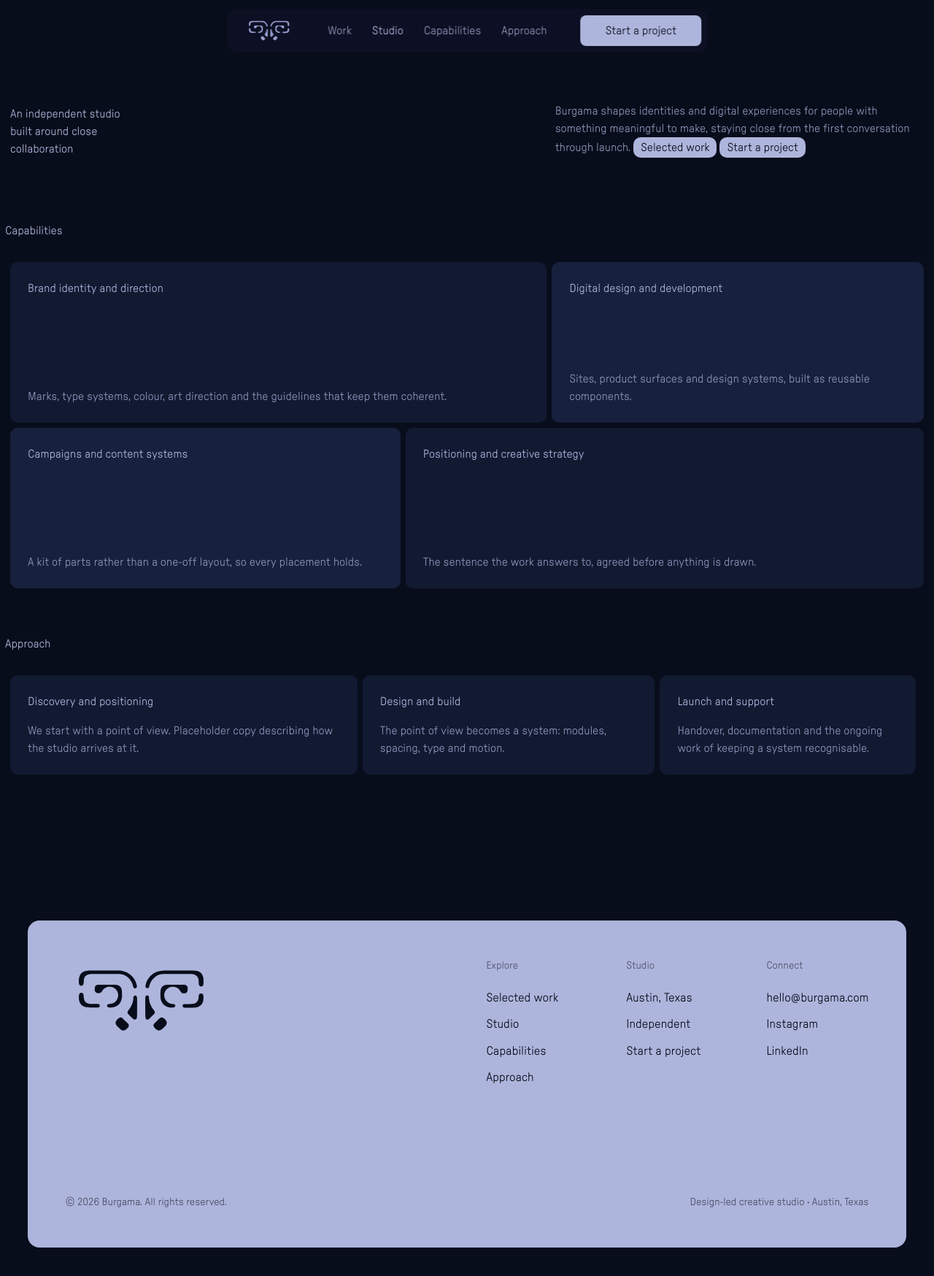
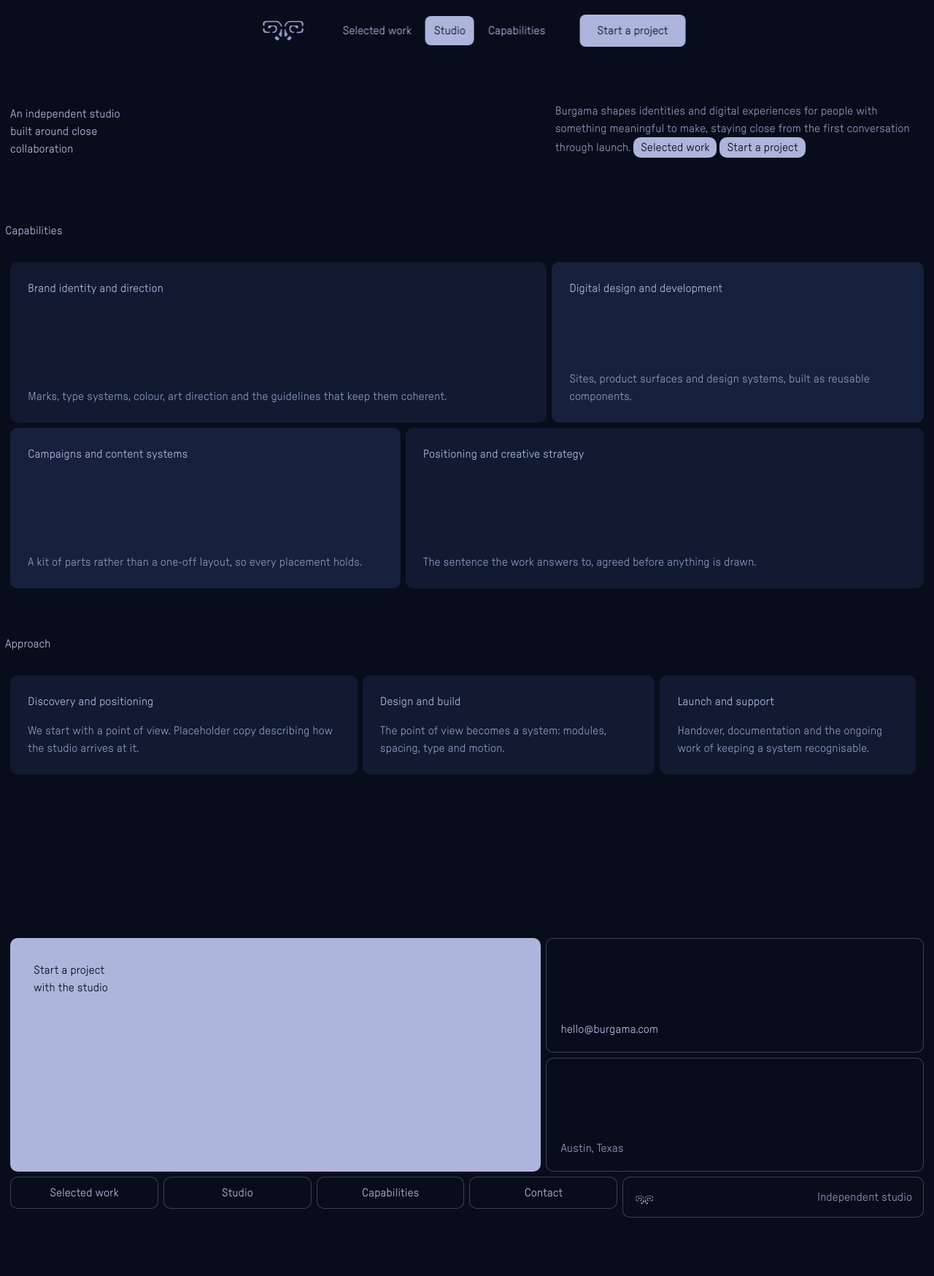
Before and after one commit to cedarandcactus/burgama-site-14.5, a Next.js app: page /studio in a window 1280 px wide. Shown: the top 1748 px of the page at 73% size. Built offline with nearby package versions, Linux system fonts and the light colour scheme.

Commit message:
feat: update shell height and CTA styles with modular spacing and variable colors

```diff
--- a/app/globals.css
+++ b/app/globals.css
@@ -516,11 +516,12 @@
 @media (min-width: 700px) {
   /* The pill hugs its own contents rather than spanning the page. */
   .burgama-shell {
-    --shell-height: 58px;
-    --shell-radius: 12px;
+    /* 44px control inside one module of padding top and bottom. */
+    --shell-height: calc(var(--spacing-control) + var(--spacing-module) * 2);
+    --shell-radius: var(--radius-xl);
     width: max-content !important;
     max-width: calc(100vw - 28px);
-    background: rgb(14 18 37 / 0.94);
+    background: var(--navy);
   }
 
   .burgama-shell::before,
@@ -530,35 +531,36 @@
 
   .burgama-bar {
     grid-template-columns: auto auto auto;
-    /* Brand sits inset from the left; the CTA nearly touches the right end. */
-    padding-inline: 24px 8px;
-    gap: 34px;
+    /* Brand sits inset from the left; the CTA sits one module off the right. */
+    padding-inline: calc(var(--spacing-module) * 3) var(--spacing-module);
+    gap: calc(var(--spacing-module) * 5);
   }
 
   .burgama-bar > div:not([id]) {
-    gap: 4px;
+    gap: var(--spacing-module);
   }
 }
 
 /* Plain text links, so the CTA is the only filled element in the pill. */
 .nav-link {
-  color: color-mix(in srgb, var(--periwinkle) 82%, transparent);
-  transition: color 220ms var(--ease-module);
+  color: var(--periwinkle);
+  transition: color 300ms var(--ease-module);
 }
 
 .nav-link:hover,
 .nav-link:focus-visible,
 .nav-link-active {
-  color: var(--periwinkle);
+  color: var(--navy);
+  background: var(--periwinkle);
 }
 
 /* Solid control at the right end of the nav pill. */
 .nav-cta {
   align-items: center;
   justify-content: center;
-  height: calc(var(--shell-height) - 16px);
-  padding-inline: 34px;
-  border-radius: 8px;
+  height: var(--spacing-control);
+  padding-inline: 1.5rem;
+  border-radius: var(--radius-sm);
   background: var(--periwinkle);
   color: var(--navy) !important;
   white-space: nowrap;
@@ -569,7 +571,8 @@
 
 .nav-cta:hover,
 .nav-cta:focus-visible {
-  background: color-mix(in srgb, var(--periwinkle) 78%, #ffffff);
+  background: var(--surface-3);
+  color: var(--periwinkle) !important;
 }
 
 @media (max-width: 580px) {
@@ -1181,289 +1184,6 @@ html[data-entry-open='true'] body {
   }
 }
 
-/* ==================================================================
-   Homepage, editorial format.
-
-   The flat 1rem type system holds everywhere else in the site; this
-   page is the one place with a true display scale, so the rules below
-   deliberately out-specify it inside .ed-page only.
-================================================================== */
-
-.ed-page {
-  --ed-gutter: clamp(1.25rem, 5vw, 5rem);
-  padding-bottom: clamp(3rem, 8vh, 6rem);
-  background: var(--navy);
-}
-
-.ed-page :where(h1, h2, p, span, a, li) {
-  overflow-wrap: normal;
-}
-
-.ed-hero {
-  display: flex;
-  flex-direction: column;
-  align-items: center;
-  /* Clears the fixed nav pill floating over the top of the page. */
-  padding: clamp(6rem, 16vh, 10rem) var(--ed-gutter) clamp(3rem, 8vh, 5rem);
-  text-align: center;
-}
-
-.ed-display {
-  max-width: 24ch;
-  margin: 0;
-  font-family: var(--font-serif);
-  font-size: clamp(1.9rem, 5vw, 4rem) !important;
-  line-height: 0.98 !important;
-  letter-spacing: -0.035em !important;
-  text-wrap: balance;
-  animation: ed-rise 900ms cubic-bezier(0.16, 1, 0.3, 1) backwards;
-}
-
-.ed-lede {
-  max-width: 52ch;
-  margin: clamp(1.75rem, 4vh, 2.75rem) 0 0;
-  font-size: clamp(1rem, 1.6vw, 1.2rem) !important;
-  line-height: 1.55 !important;
-  text-wrap: pretty;
-  animation: ed-rise 900ms cubic-bezier(0.16, 1, 0.3, 1) 160ms backwards;
-}
-
-.ed-actions {
-  display: flex;
-  flex-wrap: wrap;
-  justify-content: center;
-  gap: 0.75rem;
-  margin-top: clamp(2rem, 5vh, 3rem);
-  animation: ed-rise 900ms cubic-bezier(0.16, 1, 0.3, 1) 300ms backwards;
-}
-
-/* Wide, low controls: the label sits in a broad field rather than hugging it. */
-.ed-button {
-  display: inline-flex;
-  align-items: center;
-  justify-content: center;
-  min-height: 42px;
-  /* Width comes from the min-width floor, so short and long labels match. */
-  min-width: clamp(13rem, 34vw, 19rem);
-  padding-inline: 2.5rem;
-  border-radius: 8px;
-  font-size: 0.9rem;
-  letter-spacing: 0;
-  transition:
-    background-color 300ms var(--ease-module),
-    color 300ms var(--ease-module),
-    transform 300ms var(--ease-module);
-}
-
-.ed-button:hover {
-  transform: translateY(-2px);
-}
-
-.ed-button-solid {
-  background: var(--periwinkle);
-  color: var(--navy);
-}
-
-.ed-button-quiet {
-  background: var(--surface-3);
-  color: var(--periwinkle);
-}
-
-.ed-button-quiet:hover {
-  background: var(--periwinkle);
-  color: var(--navy);
-}
-
-.ed-work {
-  padding: clamp(3.5rem, 10vh, 7rem) var(--ed-gutter) 0;
-}
-
-.ed-work-head {
-  display: flex;
-  flex-direction: column;
-  gap: 1rem;
-  max-width: 1440px;
-  margin: 0 auto clamp(2rem, 6vh, 3.5rem);
-}
-
-.ed-label {
-  margin: 0;
-  font-size: 0.9rem !important;
-  letter-spacing: 0 !important;
-  opacity: 0.62;
-}
-
-.ed-work-title {
-  max-width: 26ch;
-  margin: 0;
-  font-family: var(--font-serif);
-  font-size: clamp(1.4rem, 3vw, 2.25rem) !important;
-  line-height: 1.05 !important;
-  letter-spacing: -0.035em !important;
-}
-
-.ed-list {
-  max-width: 1440px;
-  margin: 0 auto;
-  padding: 0;
-  list-style: none;
-}
-
-.ed-row + .ed-row {
-  margin-top: 7px;
-}
-
-.ed-row-link {
-  display: flex;
-  flex-wrap: wrap;
-  align-items: baseline;
-  justify-content: space-between;
-  gap: 0.5rem 1.5rem;
-  padding: clamp(1.1rem, 2.6vh, 1.75rem) clamp(1rem, 2.4vw, 1.75rem);
-  border-radius: var(--radius-module);
-  background: var(--surface-1);
-  transition:
-    background-color 300ms var(--ease-module),
-    color 300ms var(--ease-module);
-}
-
-.ed-row-link:hover {
-  background: var(--periwinkle);
-  color: var(--navy);
-}
-
-.ed-row-name {
-  font-family: var(--font-serif);
-  font-size: clamp(1.15rem, 2.2vw, 1.65rem);
-  line-height: 1.1;
-  letter-spacing: -0.025em;
-}
-
-.ed-row-meta {
-  font-size: 0.9rem;
-  opacity: 0.72;
-}
-
-.ed-row-link:hover .ed-row-meta {
-  opacity: 1;
-}
-
-.ed-work-cta {
-  margin-top: clamp(1.75rem, 5vh, 2.75rem);
-}
-
-/* Footer: one large inset card, inverted out of the navy page. */
-.ed-footer {
-  padding: clamp(2.5rem, 7vh, 5rem) clamp(1rem, 3vw, 2.5rem);
-  background: var(--navy);
-}
-
-.ed-footer-card {
-  display: flex;
-  flex-direction: column;
-  justify-content: space-between;
-  gap: clamp(3rem, 12vh, 8rem);
-  max-width: 1560px;
-  min-height: clamp(420px, 56vh, 640px);
-  margin: 0 auto;
-  padding: clamp(1.75rem, 4vw, 3.5rem);
-  border-radius: 16px;
-  background: var(--periwinkle);
-  color: var(--navy);
-}
-
-.ed-footer-top {
-  display: flex;
-  flex-wrap: wrap;
-  justify-content: space-between;
-  gap: clamp(2rem, 6vw, 5rem);
-}
-
-.ed-footer-brand {
-  display: inline-flex;
-  align-self: flex-start;
-  color: var(--navy);
-}
-
-.ed-footer-columns {
-  display: flex;
-  flex-wrap: wrap;
-  gap: clamp(2rem, 5vw, 4.5rem);
-}
-
-.ed-footer-column {
-  display: flex;
-  flex-direction: column;
-  gap: 1.25rem;
-  min-width: 8rem;
-}
-
-.ed-footer-label {
-  margin: 0;
-  color: color-mix(in srgb, var(--navy) 58%, var(--periwinkle)) !important;
-  font-size: 0.9rem !important;
-  letter-spacing: 0 !important;
-}
-
-.ed-footer-list {
-  display: flex;
-  flex-direction: column;
-  gap: 0.7rem;
-  margin: 0;
-  padding: 0;
-  list-style: none;
-}
-
-.ed-footer-link {
-  font-size: clamp(0.95rem, 1.5vw, 1.05rem);
-  transition: opacity 240ms var(--ease-module);
-}
-
-.ed-footer-link:hover {
-  opacity: 0.6;
-}
-
-.ed-footer-base {
-  display: flex;
-  flex-wrap: wrap;
-  align-items: baseline;
-  justify-content: space-between;
-  gap: 0.75rem 2rem;
-}
-
-.ed-footer-fine {
-  margin: 0;
-  color: color-mix(in srgb, var(--navy) 62%, var(--periwinkle)) !important;
-  font-size: 0.9rem !important;
-}
-
-@keyframes ed-rise {
-  from {
-    opacity: 0;
-    transform: translateY(18px);
-  }
-}
-
-@media (max-width: 560px) {
-  /* Stacked controls read as one block rather than two ragged pills. */
-  .ed-actions {
-    align-self: stretch;
-    flex-direction: column;
-  }
-
-  .ed-button {
-    width: 100%;
-  }
-}
-
-@media (prefers-reduced-motion: reduce) {
-  .ed-display,
-  .ed-lede,
-  .ed-actions {
-    animation: none;
-  }
-}
-
 /* LOT_2046 flyer: fused rounded bars, black ink on paper white. */
 .lot-poster {
   --poster-ink: #000000;
--- a/components/home-editorial.tsx
+++ b/components/home-editorial.tsx
@@ -5,51 +5,56 @@ export function HomeEditorial({ projects }: { projects: Project[] }) {
   const work = projects.slice(0, 5)
 
   return (
-    <div className="ed-page">
-      <section className="ed-hero" aria-labelledby="ed-hero-title">
-        <h1 id="ed-hero-title" className="ed-display">
-          Identity systems made for what comes next
+    <div className="section-navy px-module pb-12 pt-28 md:pb-20">
+      <div className="rail mx-auto flex flex-col gap-module">
+        <section className="pair-invert rounded-module p-5 md:p-8" aria-labelledby="home-title">
+          <h1 id="home-title" className="t-title max-w-[28ch]">
+            Burgama is an independent creative studio in Austin, Texas.
           </h1>
+        </section>
 
-        <p className="ed-lede">
-          Burgama is a design-led studio in Austin, Texas. We build identities, sites and
-          campaigns that can move, change and stay recognizable. A point of view first, then
-          the system that carries it.
-        </p>
-
-        <div className="ed-actions">
-          <Link href="/work" className="ed-button ed-button-solid">
-            See the work
+        <div className="flex flex-col gap-module min-[700px]:flex-row">
+          <Link
+            href="/work"
+            className="t-ui flex h-control flex-1 items-center justify-center rounded-module bg-periwinkle px-4 text-navy transition-colors duration-300 ease-module hover:bg-surface-3 hover:text-periwinkle focus-visible:bg-surface-3 focus-visible:text-periwinkle"
+          >
+            Work
           </Link>
-          <Link href="/contact" className="ed-button ed-button-quiet">
+          <Link
+            href="/contact"
+            className="t-ui flex h-control flex-1 items-center justify-center rounded-module bg-surface-1 px-4 transition-colors duration-300 ease-module hover:bg-periwinkle hover:text-navy focus-visible:bg-periwinkle focus-visible:text-navy"
+          >
             Start a project
           </Link>
         </div>
-      </section>
 
-      <section className="ed-work" aria-labelledby="ed-work-title">
-        <div className="ed-work-head">
-          <p className="ed-label">Selected work</p>
-          <h2 id="ed-work-title" className="ed-work-title">
-            Six years of systems, campaigns and launches
+        <section className="flex flex-col gap-module" aria-labelledby="home-work-title">
+          <h2 id="home-work-title" className="t-section rounded-module bg-surface-1 p-5">
+            Selected work
           </h2>
-        </div>
 
-        <ul className="ed-list">
+          <ul className="flex flex-col gap-module">
             {work.map((project) => (
-            <li key={project.slug} className="ed-row">
-              <Link href={`/work/${project.slug}`} className="ed-row-link">
-                <span className="ed-row-name">{project.client}</span>
-                <span className="ed-row-meta">{project.disciplines.join(' · ')}</span>
+              <li key={project.slug}>
+                <Link
+                  href={`/work/${project.slug}`}
+                  className="flex flex-wrap items-baseline justify-between gap-module rounded-module bg-surface-1 p-5 transition-colors duration-300 ease-module hover:bg-periwinkle hover:text-navy focus-visible:bg-periwinkle focus-visible:text-navy"
+                >
+                  <span className="t-section">{project.client}</span>
+                  <span className="t-ui">{project.disciplines.join(', ')}</span>
                 </Link>
               </li>
             ))}
           </ul>
 
-        <Link href="/work" className="ed-button ed-button-quiet ed-work-cta">
-          All work
+          <Link
+            href="/work"
+            className="t-ui flex h-control items-center justify-center rounded-module bg-surface-1 px-4 transition-colors duration-300 ease-module hover:bg-periwinkle hover:text-navy focus-visible:bg-periwinkle focus-visible:text-navy"
+          >
+            View all
           </Link>
         </section>
       </div>
+    </div>
   )
 }
--- a/components/site-footer.tsx
+++ b/components/site-footer.tsx
@@ -1,72 +1,52 @@
 import Link from 'next/link'
+import { AnimatedText } from '@/components/animated-text'
 import { BrandMark } from '@/components/brand-mark'
 
-const COLUMNS = [
-  {
-    label: 'Explore',
-    links: [
+const LINKS = [
   { label: 'Selected work', href: '/work' },
   { label: 'Studio', href: '/studio' },
-      { label: 'Capabilities', href: '/studio#capabilities' },
-      { label: 'Approach', href: '/studio#approach' },
-    ],
-  },
-  {
-    label: 'Studio',
-    links: [
-      { label: 'Austin, Texas', href: '/studio' },
-      { label: 'Independent', href: '/studio' },
-      { label: 'Start a project', href: '/contact' },
-    ],
-  },
-  {
-    label: 'Connect',
-    links: [
-      { label: 'hello@burgama.com', href: 'mailto:hello@burgama.com', external: true },
-      { label: 'Instagram', href: 'https://www.instagram.com/', external: true },
-      { label: 'LinkedIn', href: 'https://www.linkedin.com/', external: true },
-    ],
-  },
+  { label: 'Capabilities', href: '/#capabilities' },
+  { label: 'Contact', href: '/contact' },
 ]
 
 export function SiteFooter() {
   return (
-    <footer className="ed-footer">
-      <div className="ed-footer-card">
-        <div className="ed-footer-top">
-          <Link href="/" aria-label="Burgama, home" className="ed-footer-brand">
-            <BrandMark className="h-auto w-[150px] min-[700px]:w-[210px]" />
-          </Link>
+    <footer className="section-navy px-module py-12 md:py-20">
+      <div className="rail mx-auto grid gap-module min-[900px]:grid-cols-12">
+        <div className="pair-invert rounded-module p-5 md:p-8 min-[900px]:col-span-7 min-[900px]:row-span-2 min-[900px]:min-h-[320px]">
+          <AnimatedText
+            as="h2"
+            lines={['Start a project', 'with the studio']}
+            className="t-title max-w-[18ch] min-[900px]:text-6xl"
+          />
+        </div>
 
-          <nav aria-label="Footer" className="ed-footer-columns">
-            {COLUMNS.map((column) => (
-              <div key={column.label} className="ed-footer-column">
-                <p className="ed-footer-label">{column.label}</p>
-                <ul className="ed-footer-list">
-                  {column.links.map((link) => (
-                    <li key={link.label}>
-                      {'external' in link && link.external ? (
-                        <a href={link.href} className="ed-footer-link">
-                          {link.label}
+        <a
+          href="mailto:hello@burgama.com"
+          className="flex min-h-24 items-end rounded-module bg-navy p-5 ring-1 ring-inset ring-periwinkle/30 transition-colors duration-300 ease-module hover:bg-periwinkle hover:text-navy focus-visible:bg-periwinkle focus-visible:text-navy min-[900px]:col-span-5"
+        >
+          <span className="t-section">hello@burgama.com</span>
         </a>
-                      ) : (
-                        <Link href={link.href} className="ed-footer-link">
+
+        <p className="flex min-h-24 items-end rounded-module bg-navy p-5 ring-1 ring-inset ring-periwinkle/30 min-[900px]:col-span-5">
+          <span className="t-section">Austin, Texas</span>
+        </p>
+
+        <nav aria-label="Footer" className="grid grid-cols-2 gap-module min-[900px]:col-span-8 min-[900px]:grid-cols-4">
+          {LINKS.map((link) => (
+            <Link
+              key={link.href}
+              href={link.href}
+              className="t-ui flex h-control items-center justify-center rounded-module bg-navy px-4 text-center ring-1 ring-inset ring-periwinkle/30 transition-colors duration-300 ease-module hover:bg-periwinkle hover:text-navy focus-visible:bg-periwinkle focus-visible:text-navy"
+            >
               {link.label}
             </Link>
-                      )}
-                    </li>
-                  ))}
-                </ul>
-              </div>
           ))}
         </nav>
-        </div>
 
-        <div className="ed-footer-base">
-          <p className="ed-footer-fine">
-            © {new Date().getFullYear()} Burgama. All rights reserved.
-          </p>
-          <p className="ed-footer-fine">Design-led creative studio · Austin, Texas</p>
+        <div className="flex items-end justify-between gap-module rounded-module bg-navy p-4 ring-1 ring-inset ring-periwinkle/30 min-[900px]:col-span-4">
+          <BrandMark className="h-4 w-auto" />
+          <p className="t-ui text-right">Independent studio</p>
         </div>
       </div>
     </footer>
--- a/components/site-nav.tsx
+++ b/components/site-nav.tsx
@@ -150,10 +150,9 @@ export function SiteNav() {
 
           <div className="hidden items-center justify-center gap-1 min-[700px]:flex">
             {[
-              { label: 'Work', href: '/work' },
+              { label: 'Selected work', href: '/work' },
               { label: 'Studio', href: '/studio' },
-              { label: 'Capabilities', href: '/studio#capabilities' },
-              { label: 'Approach', href: '/studio#approach' },
+              { label: 'Capabilities', href: '/#capabilities' },
             ].map((item) => (
               <Link
                 key={item.label}
```
Lines whose indentation alone changed are shown as unchanged.
